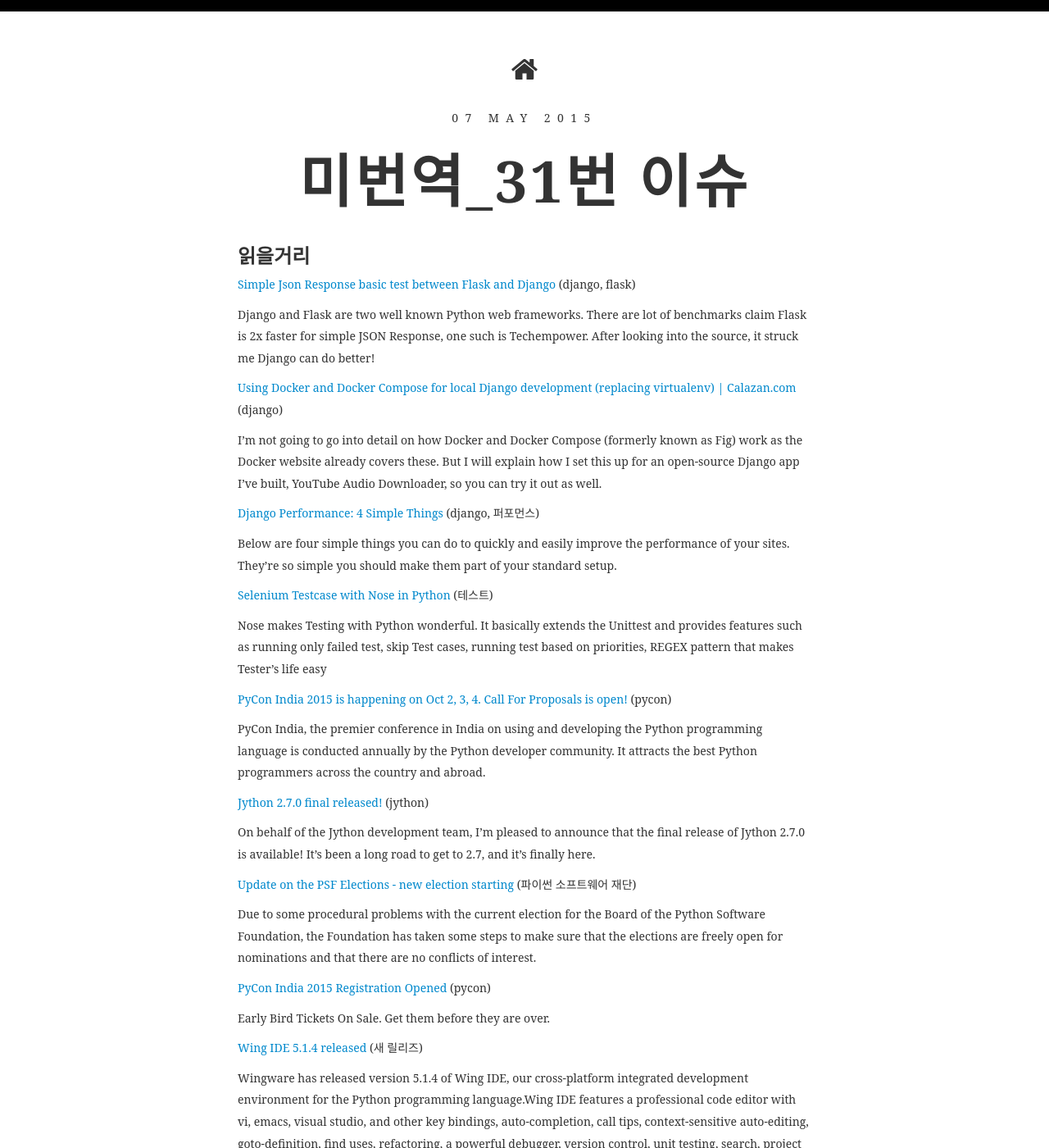
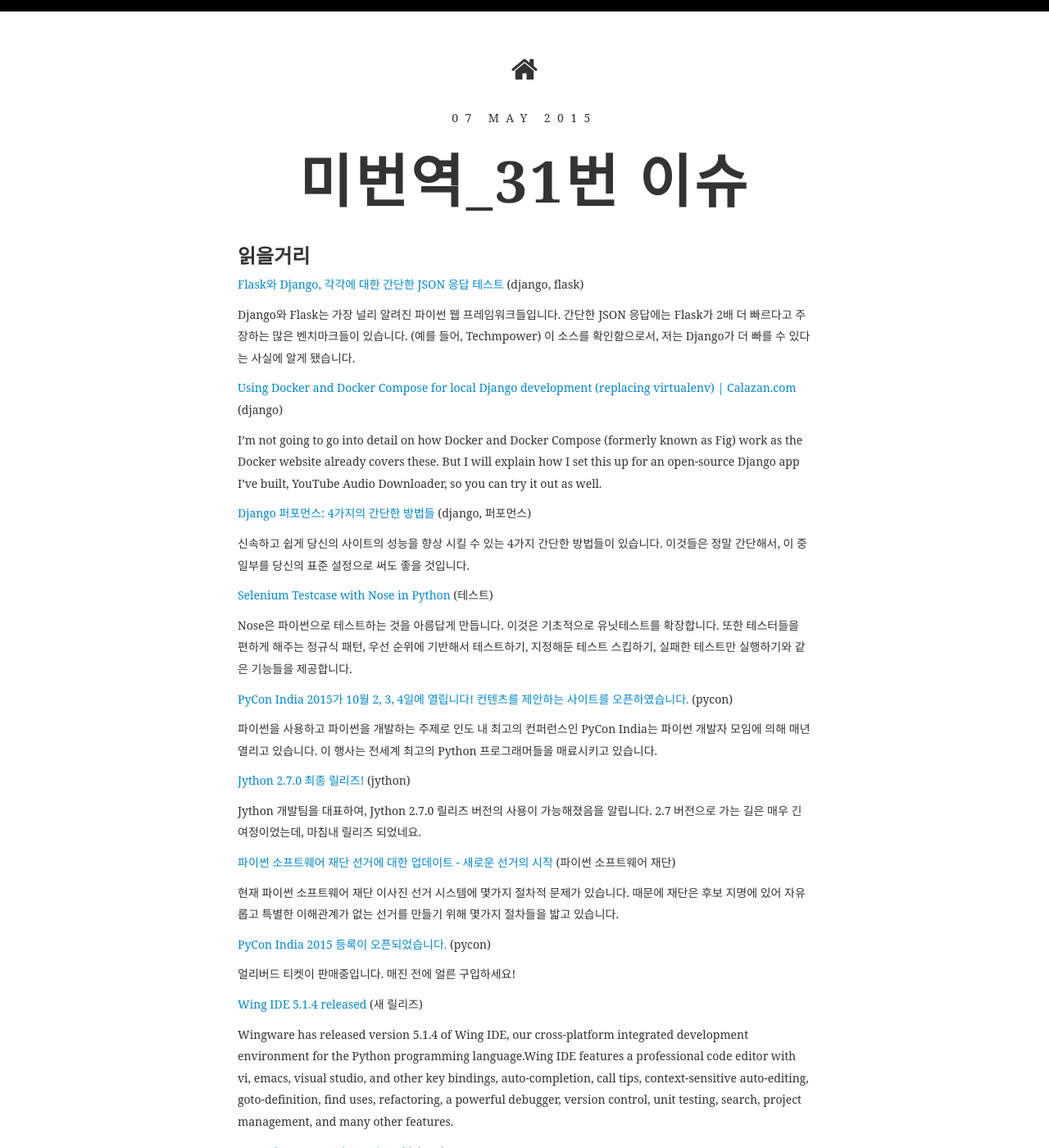
Before and after one commit to weeklypythonkr/weeklypythonkr.github.io, a Jekyll site: the page built from _posts/2015-05-07-Issue-31.md, in a window 1280 px wide and 1400 px high. Shown: the whole window at 82% size. Built offline with Jekyll 4.4.1, drawn with Linux system fonts in a browser that asks for light colours; some web fonts are replaced.

Commit message:
31번 이슈 40% 번역

```diff
--- a/_posts/2015-05-07-Issue-31.md
+++ b/_posts/2015-05-07-Issue-31.md
@@ -4,38 +4,37 @@
 ---
 
 ###읽을거리
-<a href="http://kracekumar.com/post/117948332935" target="_blank">Simple Json Response basic test between Flask and Django</a> (django, flask)
+<a href="http://kracekumar.com/post/117948332935" target="_blank">Flask와 Django, 각각에 대한 간단한 JSON 응답 테스트</a> (django, flask)
 
-Django and Flask are two well known Python web frameworks. There are lot of benchmarks claim Flask is 2x
-faster for simple JSON Response, one such is Techempower. After looking into the source, it struck me Django can do better!
+Django와 Flask는 가장 널리 알려진 파이썬 웹 프레임워크들입니다. 간단한 JSON 응답에는 Flask가 2배 더 빠르다고 주장하는 많은 벤치마크들이 있습니다. (예를 들어, Techmpower) 이 소스를 확인함으로서, 저는 Django가 더 빠를 수 있다는 사실에 알게 됐습니다.
 
 <a href="https://www.calazan.com/using-docker-and-docker-compose-for-local-django-development-replacing-virtualenv/#.VULF_bAmduE.reddit" target="_blank">Using Docker and Docker Compose for local Django development (replacing virtualenv) | Calazan.com</a> (django)
 
 I'm not going to go into detail on how Docker and Docker Compose (formerly known as Fig) work as the Docker website already covers these. But I will explain how I set this up for an open-source Django app I've built, YouTube Audio Downloader, so you can try it out as well.
 
-<a href="http://revsys.com/blog/2015/may/06/django-performance-simple-things/" target="_blank">Django Performance: 4 Simple Things</a> (django, 퍼포먼스)
+<a href="http://revsys.com/blog/2015/may/06/django-performance-simple-things/" target="_blank">Django 퍼포먼스: 4가지의 간단한 방법들</a> (django, 퍼포먼스)
 
-Below are four simple things you can do to quickly and easily improve the performance of your sites. They’re so simple you should make them part of your standard setup.
+신속하고 쉽게 당신의 사이트의 성능을 향상 시킬 수 있는 4가지 간단한 방법들이 있습니다. 이것들은 정말 간단해서, 이 중 일부를 당신의 표준 설정으로 써도 좋을 것입니다.
 
 <a href="http://scrolltest.com/selenium-testcase-with-nose-in-python/" target="_blank">Selenium Testcase with Nose in Python</a> (테스트)
 
-Nose makes Testing with Python wonderful. It basically extends the Unittest and provides features such as running only failed test, skip Test cases, running test based on priorities, REGEX pattern that makes Tester’s life easy
+Nose은 파이썬으로 테스트하는 것을 아름답게 만듭니다. 이것은 기초적으로 유닛테스트를 확장합니다. 또한 테스터들을 편하게 해주는 정규식 패턴, 우선 순위에 기반해서 테스트하기, 지정해둔 테스트 스킵하기, 실패한 테스트만 실행하기와 같은 기능들을 제공합니다.
 
-<a href="https://in.pycon.org/cfp/pycon-india-2015/proposals/" target="_blank">PyCon India 2015 is happening on Oct 2, 3, 4. Call For Proposals is open!</a> (pycon)
+<a href="https://in.pycon.org/cfp/pycon-india-2015/proposals/" target="_blank">PyCon India 2015가 10월 2, 3, 4일에 열립니다! 컨텐츠를 제안하는 사이트를 오픈하였습니다.</a> (pycon)
 
-PyCon India, the premier conference in India on using and developing the Python programming language is conducted annually by the Python developer community. It attracts the best Python programmers across the country and abroad.
+파이썬을 사용하고 파이썬을 개발하는 주제로 인도 내 최고의 컨퍼런스인 PyCon India는 파이썬 개발자 모임에 의해 매년 열리고 있습니다. 이 행사는 전세계 최고의 Python 프로그래머들을 매료시키고 있습니다.
 
-<a href="http://fwierzbicki.blogspot.com/2015/05/jython-270-final-released.html" target="_blank">Jython 2.7.0 final released!</a> (jython)
+<a href="http://fwierzbicki.blogspot.com/2015/05/jython-270-final-released.html" target="_blank">Jython 2.7.0 최종 릴리즈!</a> (jython)
 
-On behalf of the Jython development team, I'm pleased to announce that the final release of Jython 2.7.0 is available! It's been a long road to get to 2.7, and it's finally here.
+Jython 개발팀을 대표하여, Jython 2.7.0 릴리즈 버전의 사용이 가능해졌음을 알립니다. 2.7 버전으로 가는 길은 매우 긴 여정이었는데, 마침내 릴리즈 되었네요.
 
-<a href="http://pycon.blogspot.com/2015/05/update-on-psf-elections-new-election.html" target="_blank">Update on the PSF Elections - new election starting</a> (파이썬 소프트웨어 재단)
+<a href="http://pycon.blogspot.com/2015/05/update-on-psf-elections-new-election.html" target="_blank">파이썬 소프트웨어 재단 선거에 대한 업데이트 - 새로운 선거의 시작</a> (파이썬 소프트웨어 재단)
 
-Due to some procedural problems with the current election for the Board of the Python Software Foundation, the Foundation has taken some steps to make sure that the elections are freely open for nominations and that there are no conflicts of interest.
+현재 파이썬 소프트웨어 재단 이사진 선거 시스템에 몇가지 절차적 문제가 있습니다. 때문에 재단은 후보 지명에 있어 자유롭고 특별한 이해관계가 없는 선거를 만들기 위해 몇가지 절차들을 밟고 있습니다.
 
-<a href="https://in.explara.com/e/pycon-india-2015" target="_blank">PyCon India 2015 Registration Opened</a> (pycon)
+<a href="https://in.explara.com/e/pycon-india-2015" target="_blank">PyCon India 2015 등록이 오픈되었습니다.</a> (pycon)
 
-Early Bird Tickets On Sale. Get them before they are over.
+얼리버드 티켓이 판매중입니다. 매진 전에 얼른 구입하세요!
 
 <a href="http://wingware.blogspot.com/2015/05/wing-ide-514-released.html" target="_blank">Wing IDE 5.1.4 released</a> (새 릴리즈)
 
```
